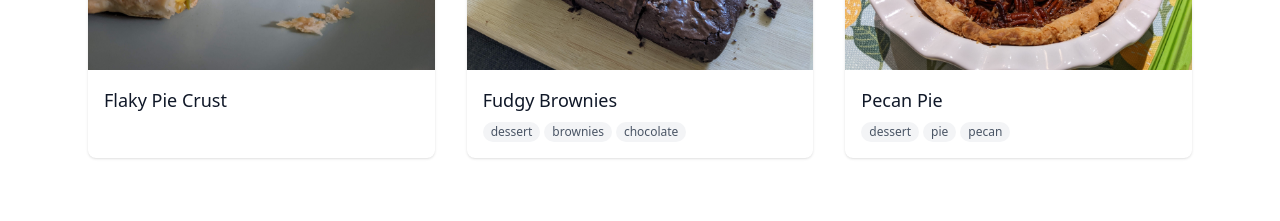
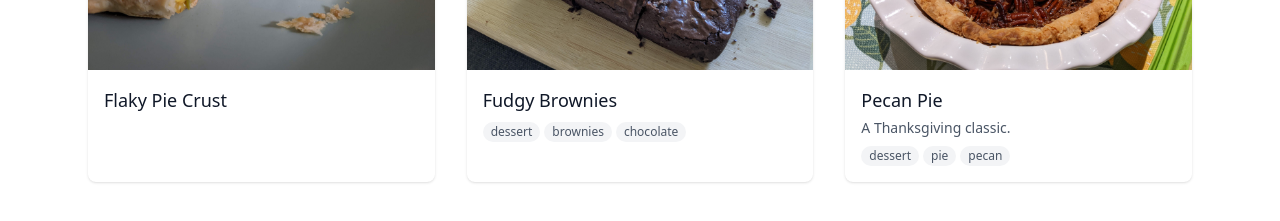
Before and after one commit to makto-toruk/recipe-architect, a Next.js app: page /recipes in a window 1280 px wide. Shown: the part 259-480 px from the top of the page. Built offline with nearby package versions, Linux system fonts and the light colour scheme.

Commit message:
subtitle in recipe card

```diff
--- a/components/RecipeCard.tsx
+++ b/components/RecipeCard.tsx
@@ -4,11 +4,18 @@ import Link from "next/link";
 type Props = {
   id: string;
   title: string;
+  subtitle?: string;
   image?: string;
   tags?: string[];
 };
 
-export default function RecipeCard({ id, title, image, tags = [] }: Props) {
+export default function RecipeCard({
+  id,
+  title,
+  subtitle,
+  image,
+  tags = [],
+}: Props) {
   return (
     <Link
       href={`/recipes/${id}`}
@@ -28,6 +35,11 @@ export default function RecipeCard({ id, title, image, tags = [] }: Props) {
 
       <div className="p-4">
         <h3 className="text-lg font-medium text-gray-900">{title}</h3>
+        {subtitle && (
+          <h4 className="text-sm text-gray-600 mt-1 truncate" title={subtitle}>
+            {subtitle}
+          </h4>
+        )}
         {tags.length > 0 && (
           <div className="mt-2 flex flex-wrap gap-1">
             {tags.slice(0, 3).map((t) => (
--- a/utils/loadAllRecipes.ts
+++ b/utils/loadAllRecipes.ts
@@ -4,9 +4,9 @@ import type { Recipe } from "@/types";
 
 const recipesDir = path.join(process.cwd(), "data/recipes");
 
-/** Fetch id, title, image, tags for every recipe JSON file. */
+/** Fetch id, title, subtitle, image, tags for every recipe JSON file. */
 export async function loadAllRecipes(): Promise<
-  Pick<Recipe, "id" | "title" | "image" | "tags">[]
+  Pick<Recipe, "id" | "title" | "subtitle" | "image" | "tags">[]
 > {
   const files = (await fs.readdir(recipesDir)).filter((f) =>
     f.endsWith(".json")
@@ -15,8 +15,8 @@ export async function loadAllRecipes(): Promise<
   return Promise.all(
     files.map(async (file) => {
       const text = await fs.readFile(path.join(recipesDir, file), "utf8");
-      const { id, title, image, tags } = JSON.parse(text) as Recipe;
-      return { id, title, image, tags };
+      const { id, title, subtitle, image, tags } = JSON.parse(text) as Recipe;
+      return { id, title, subtitle, image, tags };
     })
   );
 }
```
